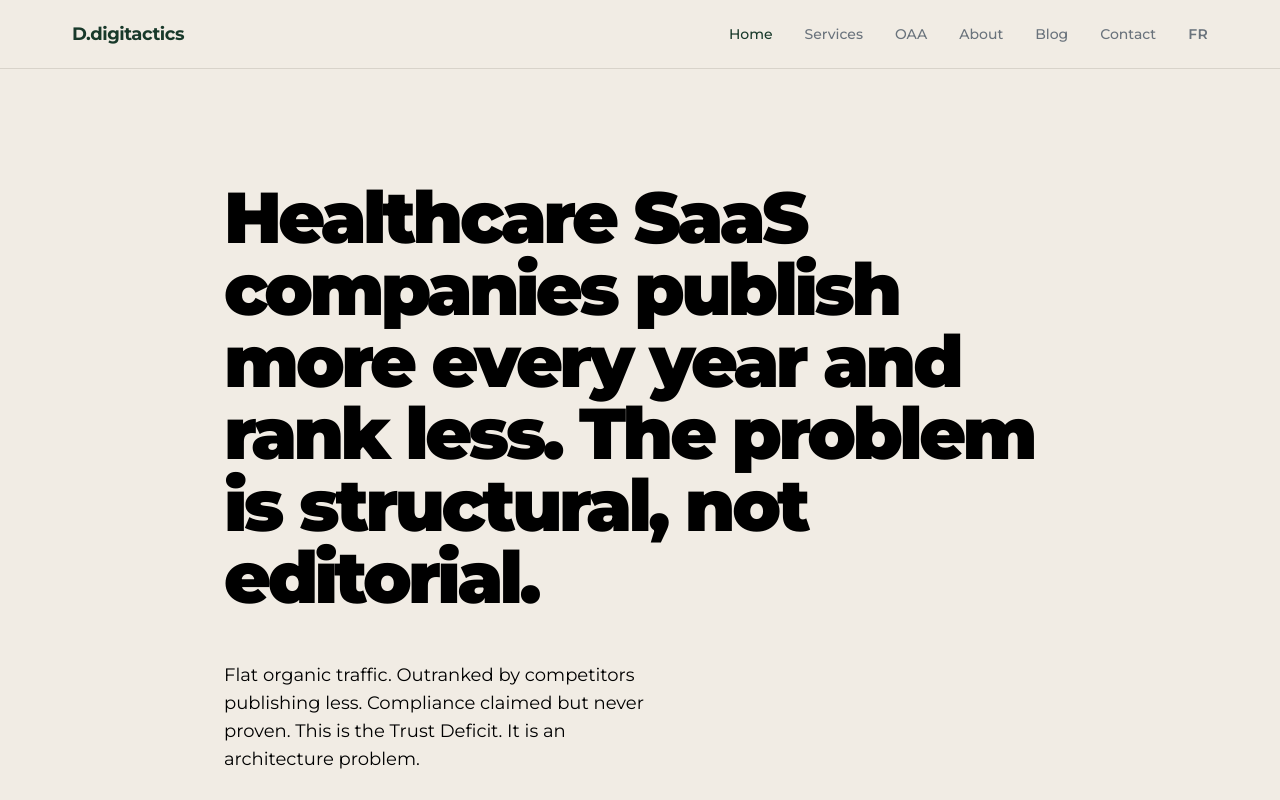
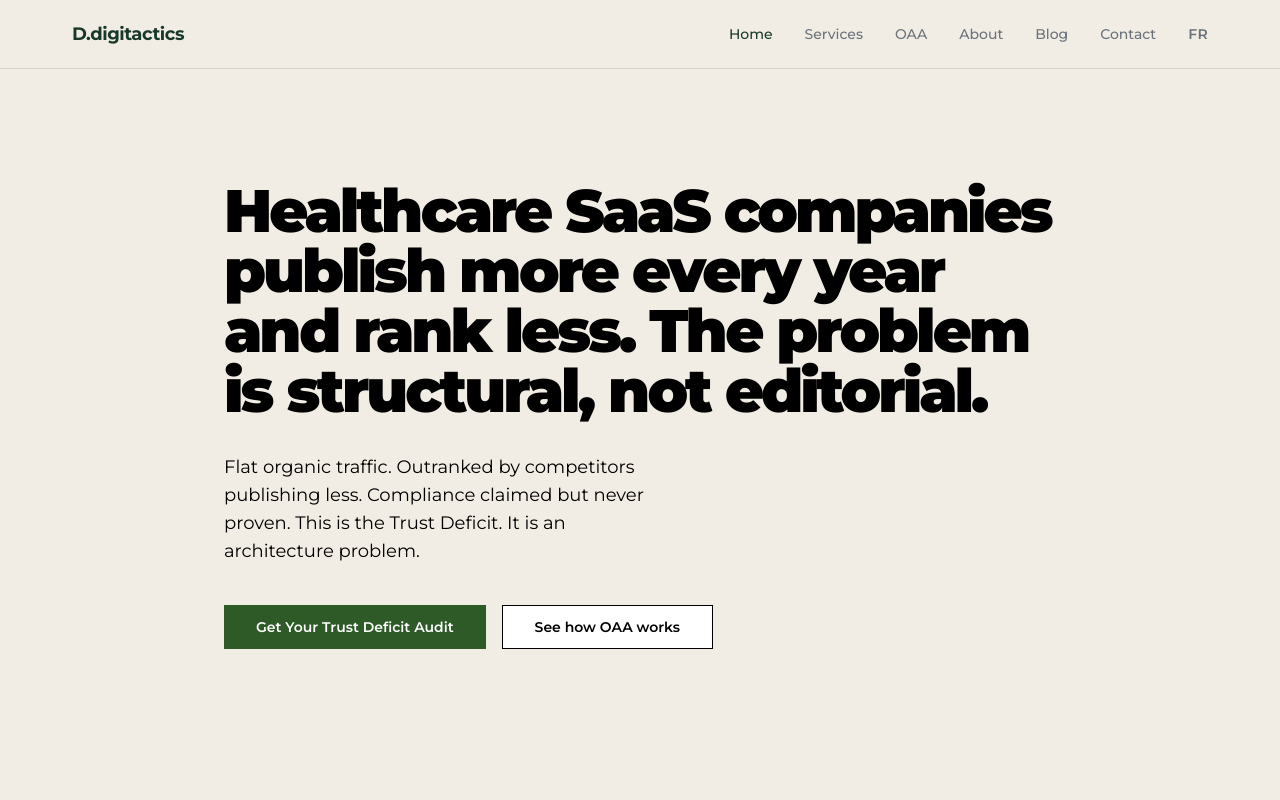
Before and after one commit to dalvino-writes/dalvino-seo-html, a Next.js app: page / in a window 1280 px wide. Shown: the top 800 px of the page. Built offline with nearby package versions, Linux system fonts and the light colour scheme.

Commit message:
copy chages to hero

```diff
--- a/components/sections/Hero.tsx
+++ b/components/sections/Hero.tsx
@@ -7,15 +7,15 @@ const Hero = () => {
   const { site } = useContent();
 
   return (
-    <section className="pt-20 pb-40 md:pt-28 md:pb-64">
+    <section className="pt-20 pb-24 md:pt-28 md:pb-32">
       <div className="container max-w-4xl">
-        <h1 className="text-4xl md:text-6xl lg:text-7xl font-black leading-[1] tracking-tighter mb-12 text-black">
+        <h1 className="text-3xl md:text-5xl lg:text-6xl font-black leading-[1.05] tracking-tighter mb-8 text-black">
           {site.hero.title}
         </h1>
-        <p className="text-base md:text-lg text-black leading-relaxed mb-20 max-w-md">
+        <p className="text-base md:text-lg text-black leading-relaxed mb-10 max-w-md">
           {site.hero.subtitle}
         </p>
-        <div className="flex flex-col sm:flex-row gap-12">
+        <div className="flex flex-col sm:flex-row gap-4">
           <Button
             asChild
             size="lg"
```
